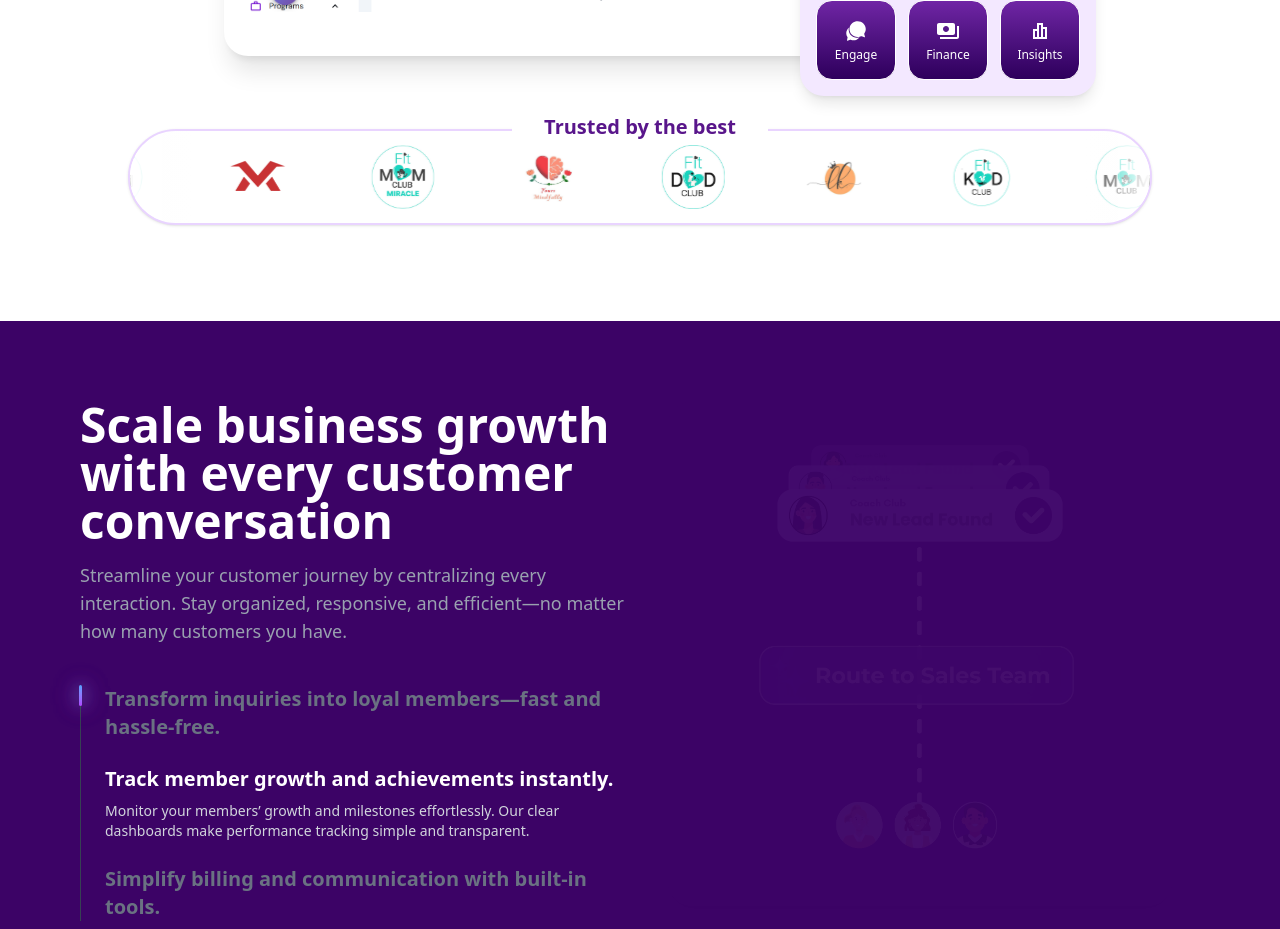
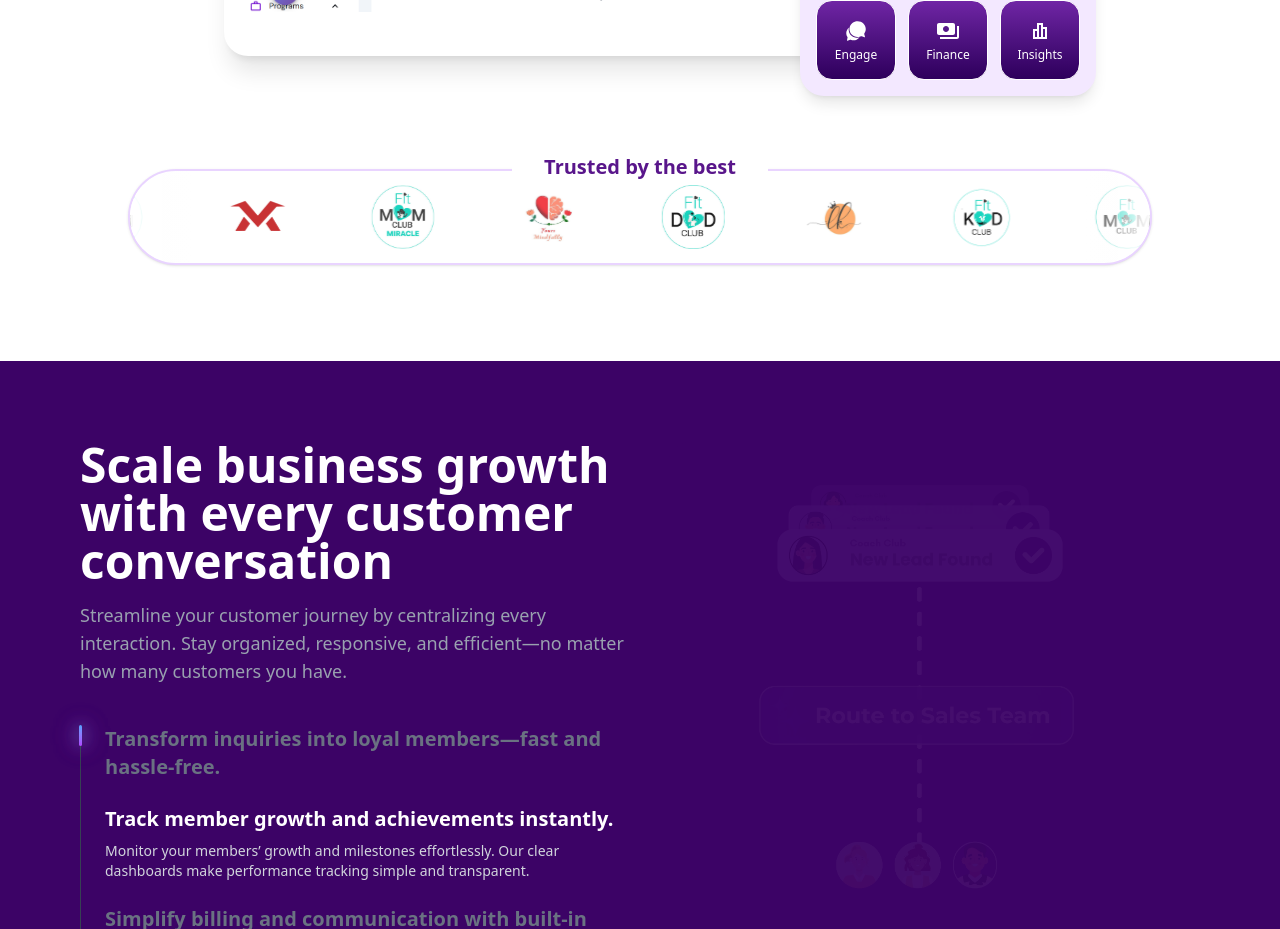
Before and after one commit to Suraj8517/react-crm-website, a React (Vite) app: page / in a window 1280 px wide. Shown: the part 1120-2049 px from the top of the page. Built offline with nearby package versions, Linux system fonts and the light colour scheme.

Commit message:
Initial commit

```diff
--- a/src/components/LogoSwipper.jsx
+++ b/src/components/LogoSwipper.jsx
@@ -25,7 +25,8 @@ export default function ClientLogoSection() {
   const logos = [...clientLogos, ...clientLogos];
 
   return (
-    <div className="bg-white flex flex-col items-center mt-50 sm:mt-60 md:mt-66 lg:mt-92 xl:mt-90 2xl:mt-140">
+<div className="bg-white flex flex-col items-center
+  mt-[120px] sm:mt-[160px] md:mt-[200px] lg:mt-[300px] xl:mt-[400px] 2xl:mt-[450px]">
       {/* Outer relative wrapper for heading overlap */}
       <div className="relative w-full flex justify-center overflow-visible">
 
```
